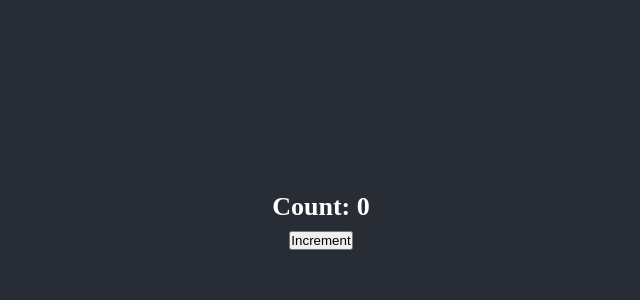
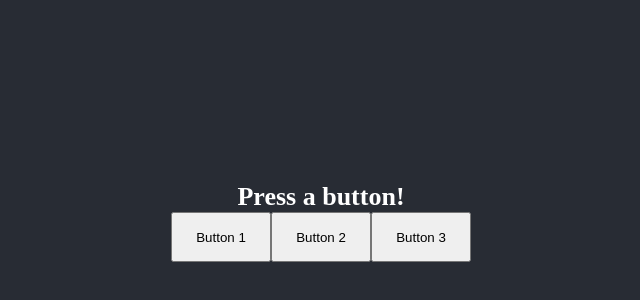
Before and after one commit to okcl/ReactDevelhope, a React (Create React App) app: page / in a window 1280 px wide. Shown: the part 178-478 px from the top of the page, without its empty margins (319-959 px from the left). Built offline with nearby package versions, Linux system fonts and the light colour scheme.

Commit message:
ClickTracker component with event tracking handler

```diff
--- a/src/App.css
+++ b/src/App.css
@@ -24,3 +24,12 @@
 .App-header :first-child{
   font-size: calc(10px + 2vmin);
 }
+
+button{
+  width: 100px;
+  height: 50px;
+}
+
+button:hover{
+  opacity: 0.65;
+}
--- a/src/App.jsx
+++ b/src/App.jsx
@@ -1,11 +1,11 @@
 import './App.css';
-import Counter from './Counter';
+import ClickTracker from './ClickTracker';
 
 function App() {
   return (
     <div className="App">
       <header className="App-header">
-        <Counter />
+        <ClickTracker />
       </header>
     </div>
   );
--- a/src/ClickCounter.jsx
+++ /dev/null
@@ -1,25 +0,0 @@
-import React from "react";
-
-class ClickCounter extends React.Component {
-
-    state = {
-        count: 0
-    }
-
-    handleCounterIncrement = () => {
-        this.setState(state => {
-            return {
-                count: state.count + 1,
-            }
-        })
-    }
-
-    render () {
-        return <div>
-            <h1>Count: {this.state.count}</h1>
-            <button onClick={this.handleCounterIncrement}>Increment</button>
-        </div>
-    }
-}
-
-export default ClickCounter
--- /dev/null
+++ b/src/ClickTracker.jsx
@@ -0,0 +1,27 @@
+import React from "react";
+
+class ClickTracker extends React.Component{
+
+    state = {
+        trackerMessage: 'Press a button!'
+    }
+
+    buttonFinder = (event) => {
+        let eventButton = event.target.textContent;
+
+        this.setState({
+            trackerMessage: `You pressed ${eventButton}!`
+        })
+    }
+
+    render() {
+        return <div>
+            <h1>{this.state.trackerMessage}</h1>
+            <button onClick={this.buttonFinder}>Button 1</button>
+            <button onClick={this.buttonFinder}>Button 2</button>
+            <button onClick={this.buttonFinder}>Button 3</button>
+        </div>
+    }
+}
+
+export default ClickTracker
--- a/src/Counter.jsx
+++ /dev/null
@@ -1,16 +0,0 @@
-import React from "react";
-import ClickCounter from "./ClickCounter";
-
-class Counter extends React.Component {
-
-
-    render() {
-        return (
-            <div>
-                <ClickCounter />
-            </div>
-        );
-    }
-}
-
-export default Counter;
```
